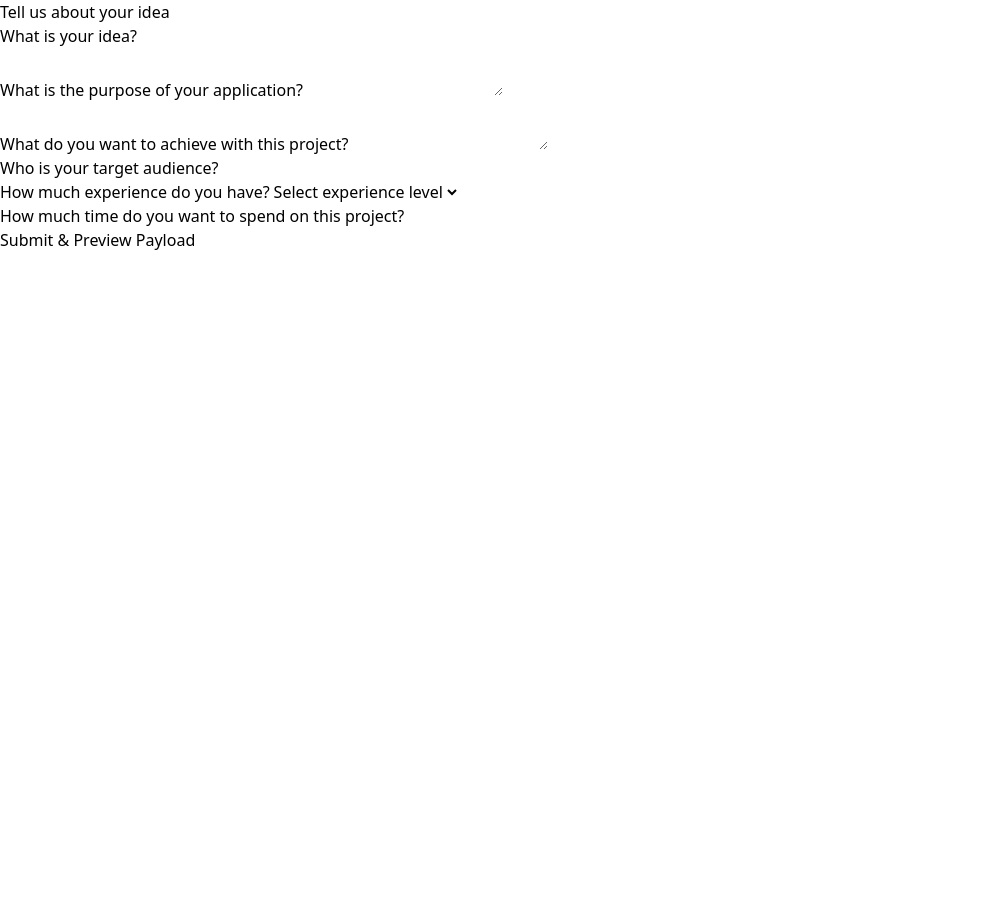
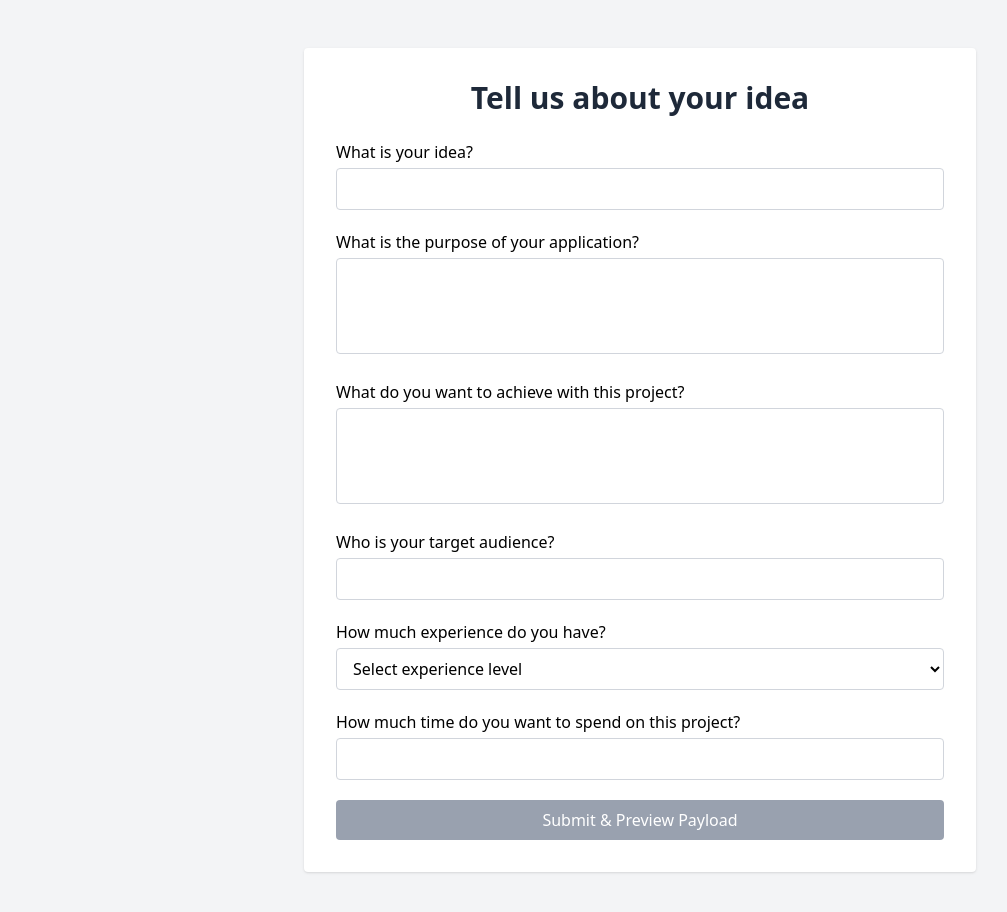
Before and after one commit to Nemanja1208/InFiNetCode-Hackaton2025-Team3-FE, a React (Vite) app: page /user-questions in a window 1280 px wide. Shown: the top 912 px of the page, without its empty margins (0-1007 px from the left). Before the commit the page ends 800 px from the top, so only its background shows below. Built offline with nearby package versions, Linux system fonts and the light colour scheme.

Commit message:
added styles to UserQuestionsPage with Tailwind CSS

```diff
--- a/src/pages/UserQuestionsPage.tsx
+++ b/src/pages/UserQuestionsPage.tsx
@@ -31,11 +31,11 @@ const UserQuestionsPage = () => {
     const payload = {
       Ideas: {
         Title: ideaTitle,
-        Description: `${ideaPurpose}\n\nTarget Audience: ${targetAudience}`,
-        Status: ideaPurpose,
+        Audience: targetAudience,
+        Purpose: ideaPurpose,
       },
       Mvp_Plans: {
-        Summary: ideaGoal,
+        Goal: ideaGoal,
         TimeEstimate: timeEstimate,
       },
       User: {
@@ -52,49 +52,65 @@ const UserQuestionsPage = () => {
   };
 
   return (
+    <div className='min-h-screen bg-gray-100 py-12 px-4'>
+      <div className='max-w-2xl mx-auto bg-white p-8 rounded shadow'>
+        <h1 className='text-3xl font-bold mb-6 text-center text-gray-800'>
+          Tell us about your idea
+        </h1>
+
+        <form onSubmit={handleSubmit} className='space-y-5'>
           <div>
-      <h1>Tell us about your idea</h1>
-
-      <form onSubmit={handleSubmit}>
-        <div>
-          <label>What is your idea?</label>
+            <label className='block font-medium mb-1'>What is your idea?</label>
             <input
               type='text'
               value={ideaTitle}
               onChange={(e) => setIdeaTitle(e.target.value)}
+              className='w-full border border-gray-300 rounded px-3 py-2 focus:outline-none focus:ring focus:border-blue-400'
             />
           </div>
 
           <div>
-          <label>What is the purpose of your application?</label>
+            <label className='block font-medium mb-1'>
+              What is the purpose of your application?
+            </label>
             <textarea
               value={ideaPurpose}
               onChange={(e) => setIdeaPurpose(e.target.value)}
+              className='w-full border border-gray-300 rounded px-3 py-2 h-24 resize-none focus:outline-none focus:ring focus:border-blue-400'
             />
           </div>
 
           <div>
-          <label>What do you want to achieve with this project?</label>
+            <label className='block font-medium mb-1'>
+              What do you want to achieve with this project?
+            </label>
             <textarea
               value={ideaGoal}
               onChange={(e) => setIdeaGoal(e.target.value)}
+              className='w-full border border-gray-300 rounded px-3 py-2 h-24 resize-none focus:outline-none focus:ring focus:border-blue-400'
             />
           </div>
 
           <div>
-          <label>Who is your target audience?</label>
+            <label className='block font-medium mb-1'>
+              Who is your target audience?
+            </label>
             <input
               type='text'
               value={targetAudience}
               onChange={(e) => setTargetAudience(e.target.value)}
+              className='w-full border border-gray-300 rounded px-3 py-2 focus:outline-none focus:ring focus:border-blue-400'
             />
           </div>
 
           <div>
-          <label>How much experience do you have?</label>
+            <label className='block font-medium mb-1'>
+              How much experience do you have?
+            </label>
             <select
               value={experienceLevel}
               onChange={(e) => setExperienceLevel(e.target.value)}
+              className='w-full border border-gray-300 rounded px-3 py-2 bg-white focus:outline-none focus:ring focus:border-blue-400'
             >
               <option value=''>Select experience level</option>
               <option value='Beginner'>Beginner</option>
@@ -104,21 +120,30 @@ const UserQuestionsPage = () => {
           </div>
 
           <div>
-          <label>How much time do you want to spend on this project?</label>
+            <label className='block font-medium mb-1'>
+              How much time do you want to spend on this project?
+            </label>
             <input
               type='text'
               value={timeEstimate}
               onChange={(e) => setTimeEstimate(e.target.value)}
+              className='w-full border border-gray-300 rounded px-3 py-2 focus:outline-none focus:ring focus:border-blue-400'
             />
           </div>
 
-        <button type='submit' disabled={!isFormValid() || isSubmitting}>
+          <button
+            type='submit'
+            disabled={!isFormValid() || isSubmitting}
+            className={`w-full text-white py-2 px-4 rounded transition-colors ${
+              isSubmitting || !isFormValid()
+                ? 'bg-gray-400 cursor-not-allowed'
+                : 'bg-blue-600 hover:bg-blue-700'
+            }`}
+          >
             {isSubmitting ? 'Submitting...' : 'Submit & Preview Payload'}
           </button>
         </form>
-
-      {/* TODO: Add styling (CSS Modules, Tailwind, or Chakra) later */}
-      {/* TODO: Replace alert with better UX feedback */}
+      </div>
     </div>
   );
 };
```
Lines whose indentation alone changed are shown as unchanged.
